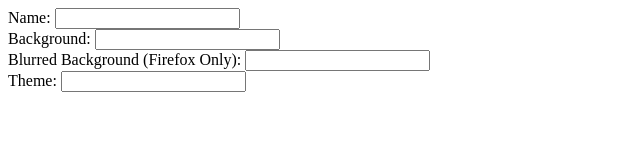
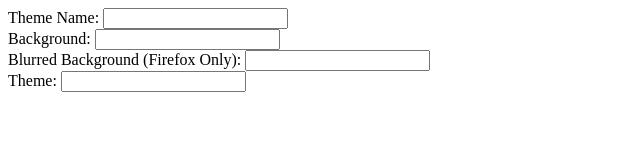
Before and after one commit to nstringham/SkyCrypt-Themer, a website built with webpack: page static/popup.html in a window 1280 px wide. Shown: the whole page, without its empty margins (0-640 px from the left). Built offline with nearby package versions, Linux system fonts and the light colour scheme.

Commit message:
refctor: change label

```diff
--- a/static/popup.html
+++ b/static/popup.html
@@ -9,7 +9,7 @@
     <form>
         <div>
             <label>
-                <span>Name:</span>
+                <span>Theme Name:</span>
                 <input id="name" type="url">
             </label>
         </div>
```
